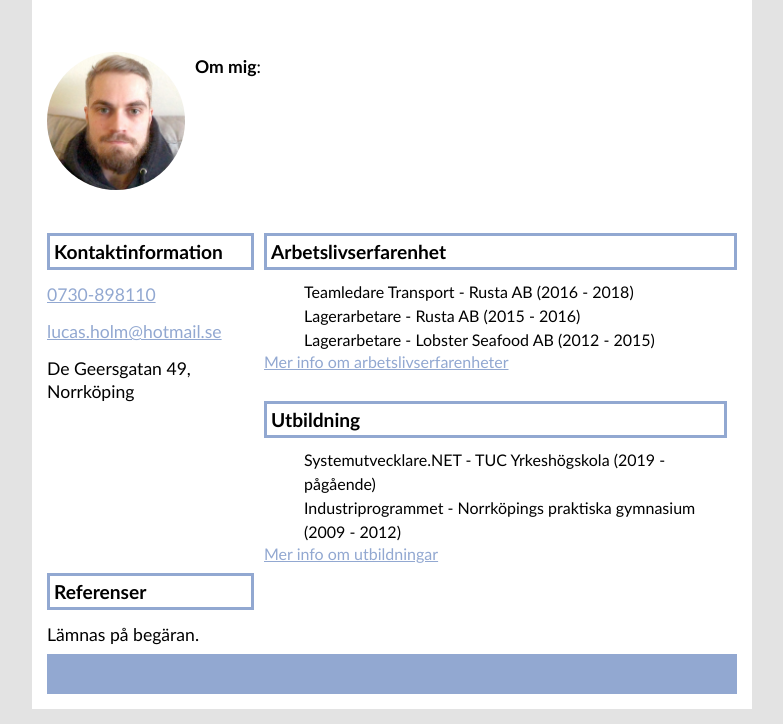
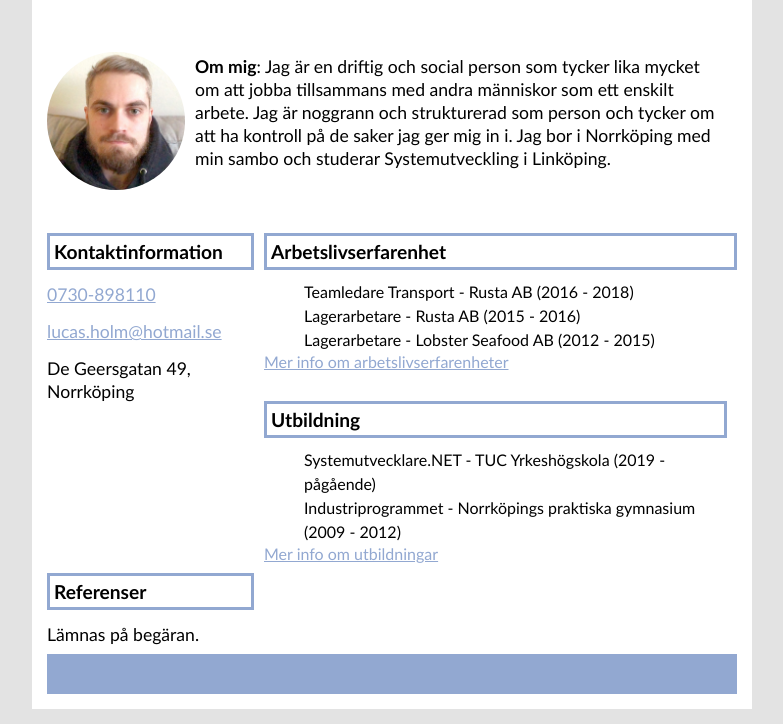
Before and after one commit to lucas-holm/lucas-holm.github.io, a plain HTML site: page index.html in a window 1280 px wide. Shown: the part 133-857 px from the top of the page, without its empty margins (248-1031 px from the left). Drawn offline with Linux system fonts and the light colour scheme.

Commit message:
Update index.html

```diff
--- a/index.html
+++ b/index.html
@@ -19,7 +19,9 @@
 
         <div id="text-container">
 
-            <p><b>Om mig</b>:
+            <p><b>Om mig</b>: Jag är en driftig och social person som tycker lika mycket om att jobba tillsammans med andra människor
+                som ett enskilt arbete. Jag är noggrann och strukturerad som person och tycker om att ha kontroll på de saker jag
+                ger mig in i. Jag bor i Norrköping med min sambo och studerar Systemutveckling i Linköping.
             </p>
 
         </div>
```
